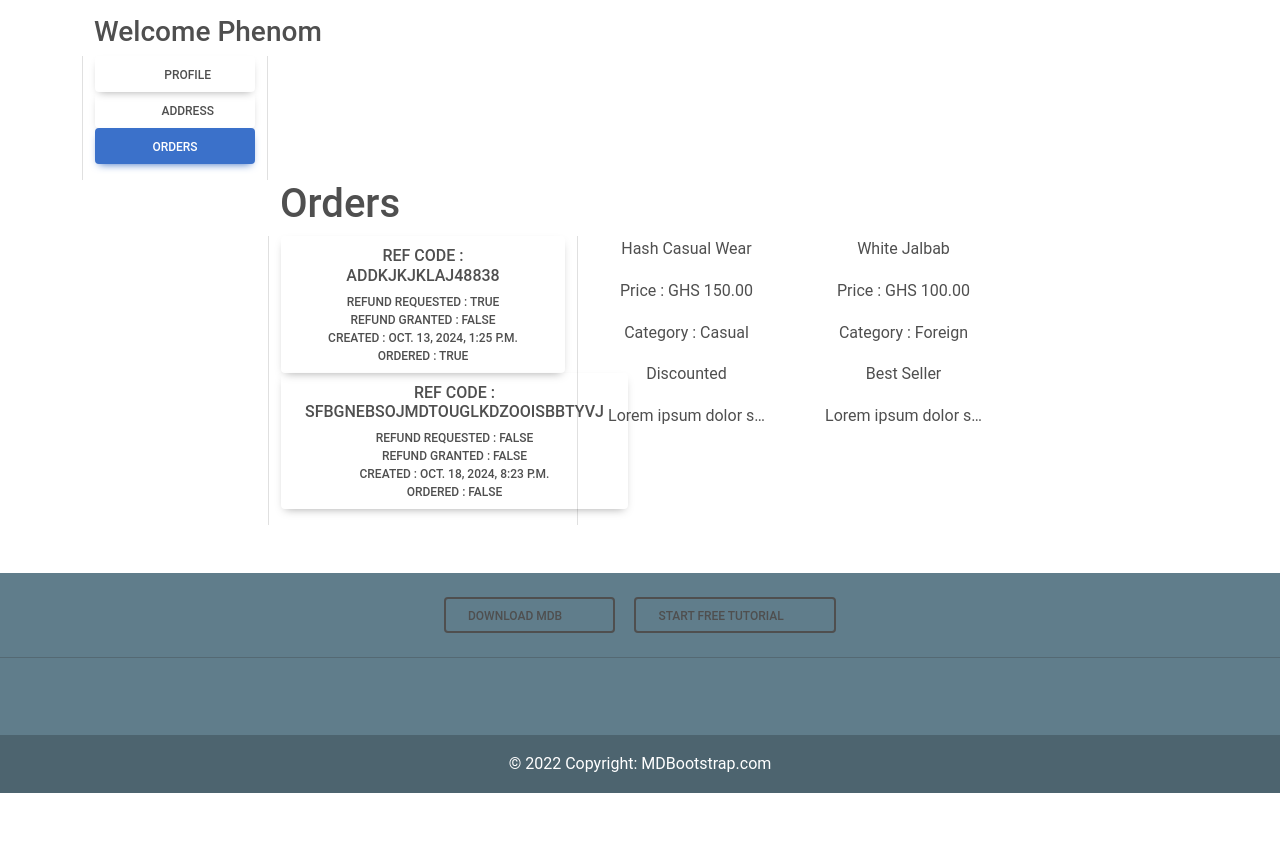
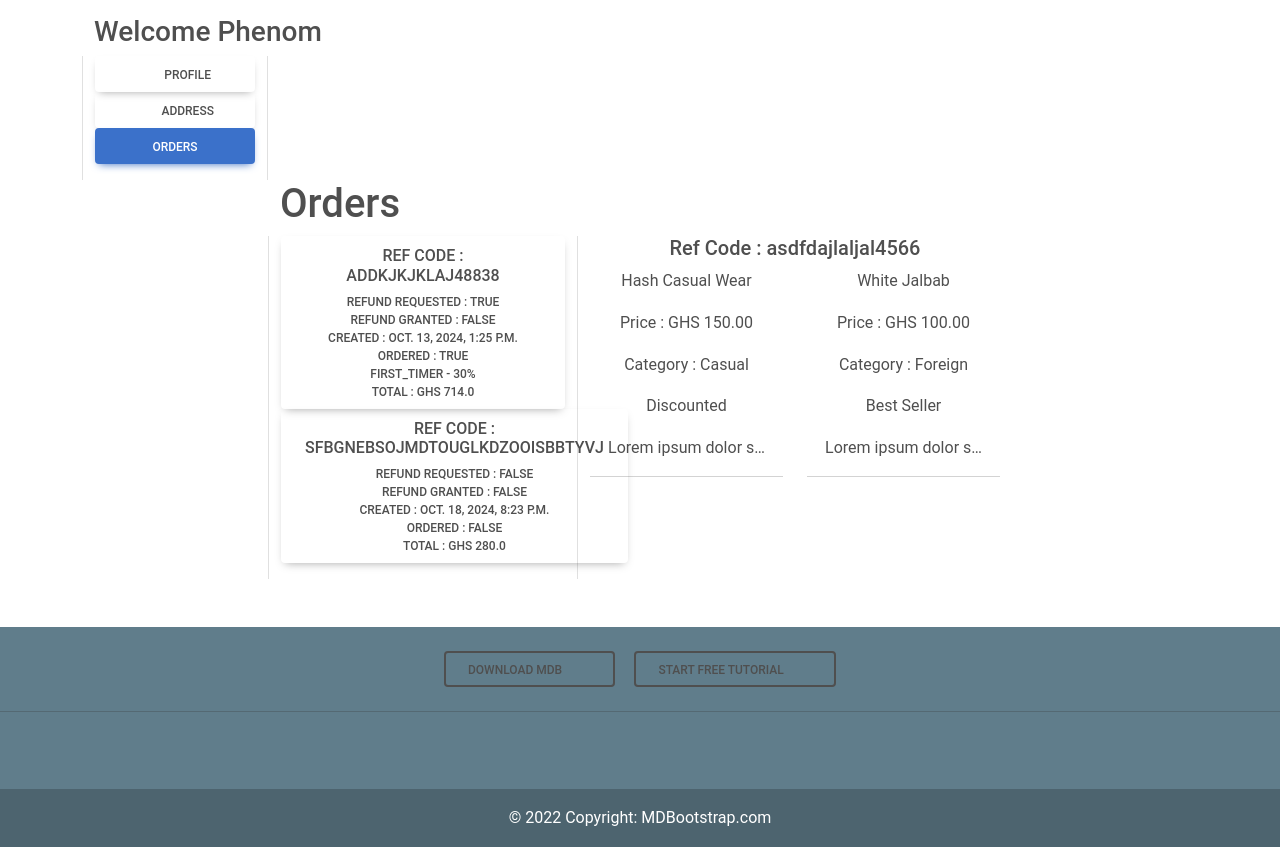
Before and after one commit to Phenom890/arm-famouzz, a Django app: page /accounts/orders/view/8/ in a window 1280 px wide. Shown: the part 1077-1924 px from the top of the page. Before the commit the page ends 1870 px from the top, so only its background shows below. Run offline with Django 5.2, Linux system fonts and the light colour scheme; a user stored in the database is signed in; data comes from the database, SQL or seed files in the repository; both versions use the stored data as it was after the commit; some libraries are stand-ins or nearby versions; some web fonts are replaced.

Commit message:
almost finished with the orders template

```diff
--- a/accounts/templates/accounts/orders.html
+++ b/accounts/templates/accounts/orders.html
@@ -12,7 +12,7 @@
         <div class="row">
             <h3> Welcome <span class="text-capitalize"> {{ request.user }} </span></h3>
 
-        <div class="col-sm-2 border-end">
+        <div class="col-lg-2 border-end">
             <ul class="list-unstyled">
                 <li class="d-grid"><a href="{% url 'profile_update' %}" class="btn">
                 <i class="fas fa-user-alt me-2"></i>Profile</a>
@@ -21,7 +21,7 @@
                 <li class="d-grid"><a href="{% url 'orders' %}" class="btn btn-primary">Orders</a></li>
             </ul>
         </div>
-            <div class="col-sm-8 offset-sm-2">
+            <div class="col-lg-8 offset-lg-2">
                 <h1> Orders </h1>
 
                 <div class="row">
@@ -33,23 +33,36 @@
                                 <li class="d-grid">
                                     <a href="{% url 'order_item' order.id %}" class="btn">
                                         <ul class='list-unstyled'>
-                                            <li><h6>Ref Code : {{ order.ref_code }}</h6></li>
+                                            <li><h6>Ref Code : {{ order.ref_code }}</h6>
+                                            </li>
                                             <li>Refund Requested : {{ order.refund_requested }}</li>
                                             <li>Refund Granted : {{ order.refund_granted }}
                                             </li>
                                             <li>Created : {{ order.created }}</li>
                                             <li>Ordered : {{ order.ordered }}</li>
+
+                                            {% if order.coupon %}
+                                                <li> {{ order.coupon }} - {{ order.coupon.coupon_percentage }}%</li>
+                                            {% endif %}
+
+                                            <li>TOTAL : GHS {{ order.get_total_amount }}
+                                            </li>
                                         </ul>
                                     </a>
                                 </li>
                             {% endfor %}
                         </ul>
 
+
                     </div>
 
                     <div class="col-md-7 col-lg-7">
+                        <div class="row">
 
-                        <div class="row">
+                        {% if order_items %}
+                            <h5><center>Ref Code : {{ curr_order.ref_code }}</center></h5>
+                        {% endif %}
+
 
                             {% for order_item in order_items %}
                                 <div class="col-lg-6 col-md-6 text-center">
@@ -58,6 +71,7 @@
                                     <p>Category :  {{ order_item.item.get_category_display }} </p>
                                     <p> {{ order_item.item.get_tag_display }} </p>
                                     <p> {{ order_item.item.description | truncatechars:20 }} </p>
+                                <hr>
                                 </div>
                             {% endfor %}
 
--- a/accounts/views.py
+++ b/accounts/views.py
@@ -130,6 +130,7 @@ class OrderItemView(View):
 
         context = {
             'orders': all_orders,
+            'curr_order': curr_order,
             'order_items': curr_order_item,
         }
         return render(request, 'accounts/orders.html', context)
--- a/core/views.py
+++ b/core/views.py
@@ -117,8 +117,8 @@ class CartView(View):
         else:
 
             return HttpResponse(
-                '<h1> <center>You have no active order. <br/> Add an item to your cart and check out '
-                'later!!!</center> </h1>')
+                '<h1> <center>You have no active order. <br/> Add an item to your cart and check '
+                'out later!!!</center> </h1>')
 
         context = {
             'cart_items': cart_items,
```
Also changed, not shown: db.sqlite3.
